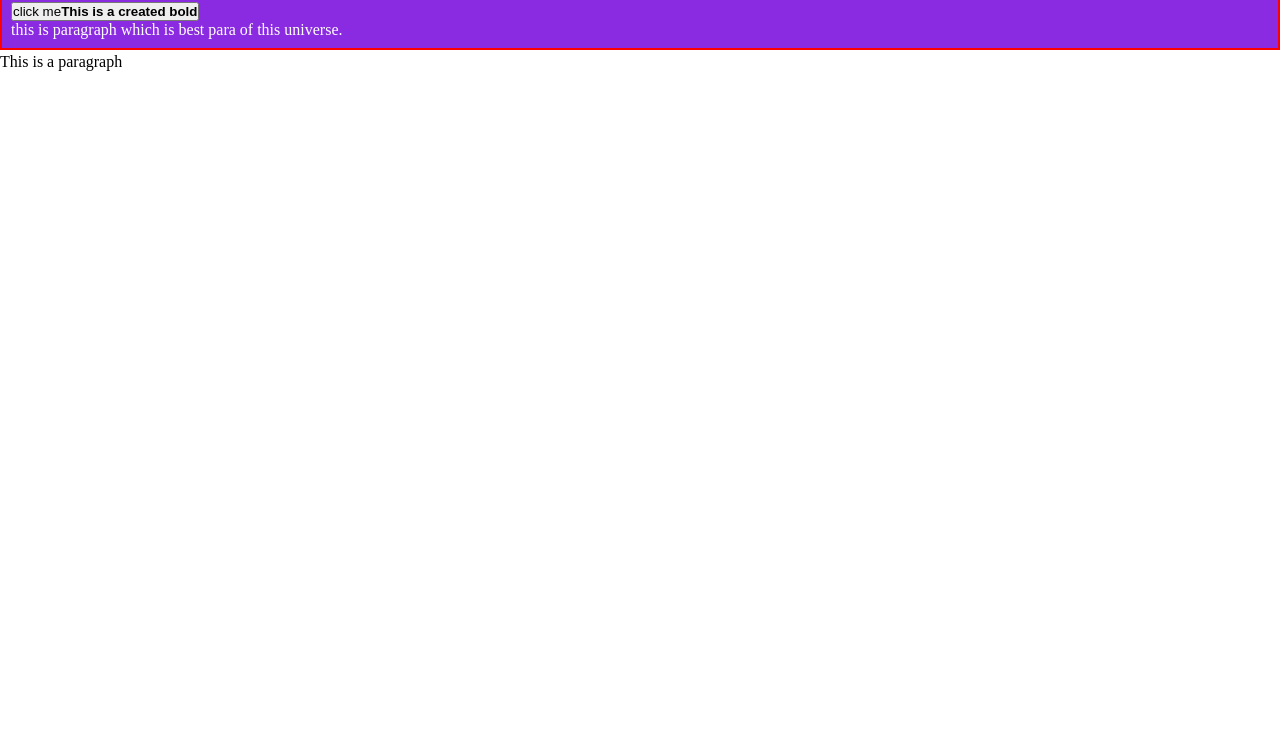
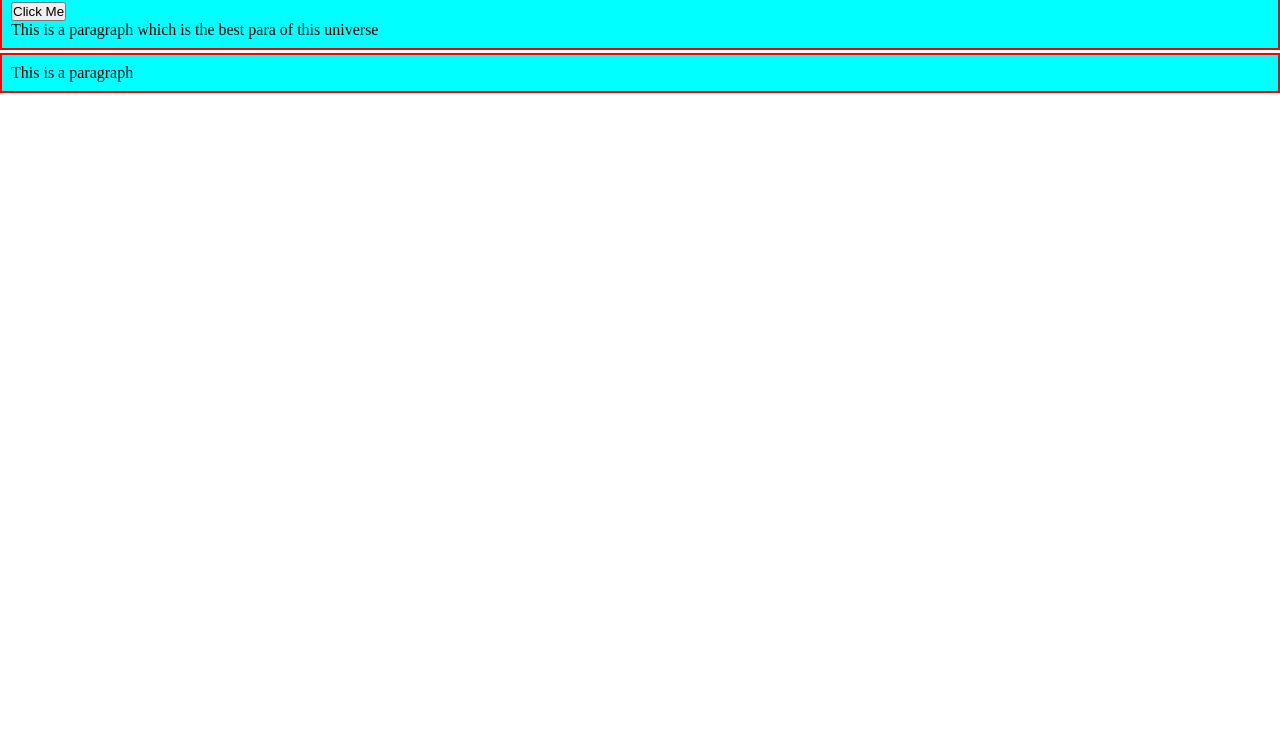
Before and after one commit to juhinagpure/Complete-JavaScript-, a plain HTML site: page index.html in a window 1280 px wide. Shown: the part 49-800 px from the top of the page. Drawn offline with Linux system fonts and the light colour scheme.

Commit message:
initial commit

```diff
--- a/index.html
+++ b/index.html
@@ -2,7 +2,6 @@
 <html lang="en">
 <head>
     <meta charset="UTF-8">
-    <meta http-equiv="X-UA-Compatible" content="IE=edge">
     <meta name="viewport" content="width=device-width, initial-scale=1.0">
     <title>JavaScript Tutorial</title>
     <style>
@@ -10,13 +9,11 @@
             margin: 0;
             padding: 0;
         }
-
         .container{
             border: 2px solid red;
             margin: 3px 0;
             background: cyan;
             padding: 9px;
-
         }
         .bg-primary{
             background-color: blueviolet;
@@ -27,12 +24,12 @@
     </style>
 </head>
 <body>
-    <h1>Welcome to my JavaScript Tutorial</h1>
+    <h1>Welcome to this JavaScript Tutorial</h1>
     <div id="firstContainer" class="container">
-        <button id="click" onclick="clicked() ">click me</button>
-        <p>this is paragraph which is best para of this universe.</p>
+        <button id="click" onclick="clicked()">Click Me</button>
+        <p>This is a paragraph which is the best para of this universe</p>
     </div>
-    <div class="Container">
+    <div class="container">
         <p>This is a paragraph</p>
     </div>
     <script src="script.js"></script>
--- a/script.js
+++ b/script.js
@@ -1,21 +1,25 @@
-// 1. ways to print in JavaScript
-// console.log("hello world")
-//alert("me");
+// 1. Ways to print in JavaScript
+// console.log("Hello World");
+// alert("me");
 // document.write("this is document write")
 
-// 2. JavaScript console API
-// console.log("hello world")
-// alert("me");
-// document.write("this is document write")
-// console.warning("this is warning")
-// console.error("this is an error")
+// 2. Javascript console API
+// console.log("Hello World", 4 + 6, "Another log");
+// console.warn("this is warning");
+// console.error("This is an error");
 
-// 3.JavaScript variables
-// what are variables? - containers to store data values.
+// 3. JavaScript Variables
+// What are Variables? - Containers to store data values
 
-// var number = 34;
+/*
+multi
+line
+commment
+*/
+
+// var number1 = 34;
 // var number2 = 56;
-// console.log(number+number2);
+// // console.log(number1 + number2);
 
 // // 4. Data types in JavaScript
 // // Numbers
@@ -23,57 +27,55 @@
 // var num2 = 56.76;
 
 // // String
-// var str1 = "this is a string";
-// var str2 = "this is also a string";
+// var str1 = "This is a string";
+// var str2 = 'This is also a string';
 
-// // objects
+// // Objects
 // var marks = {
-//     Atharv:99.97,
-//     Juhi:34,
-//     Anushka:78.
+//     ravi: 34,
+//     shubham: 78,
+//     harry: 99.977
 // }
-// console.log(marks);
+// // console.log(marks);
 
 // // Booleans
 // var a = true;
-// var b = false;;
-// console.log(a,b);
+// var b = false;
+// // console.log(a, b);
 
-// var und = undefined;
-// var und
-// console.log(und);
+// // var und = undefined;
+// var und;
+// // console.log(und);
 
 // var n = null;
-// console.log(n);
-
+// // console.log(n);
 // /*
-// At a very high level , there are two types of data types in JavaScript.
-// 1. Primitive data types:undefined,null,number,string,boolean,symbol.
-// 2. Reference data types:Arrays and objects.
+// At a very high level, there are two types of data types in JavaScript
+// 1. Primitive data types: undefined, null, number, string, boolean, symbol
+// 2. Reference data types: Arrays and Objects
 // */
 
-// // Arrays
-// var arr = [1,2,"juhi",4,5]
-// console.log(arr);
+// var arr = [1, 2, "bablu", 4, 5]
+// // console.log(arr)
 
-// // operators in JavaScript
-// // Arithmetic operators
-// var a = 34;
-// var b = 56;
-// console.log("The value of a + b is",a+b);
-// console.log("The value of a - b is",a-b);
-// console.log("The value of a * b is",a*b);
-// console.log("The value of a / b is",a/b);
+// // Operators in JavaScript
+// // Arithmetic Operators
+// var a = 100;
+// var b = 10;
+// // console.log("The value of a + b is ", a+b);
+// // console.log("The value of a - b is ", a-b);
+// // console.log("The value of a * b is ", a*b);
+// // console.log("The value of a / b is ", a/b);
 
-// // Asignment Operators
+// // Assignment Operators
 // var c = b;
 // // c += 2;
-// // c -= 2;  //c=c-2;
+// // c -= 2; // c = c - 2;
 // // c *= 2;
 // // c /= 2;
 // // console.log(c);
 
-// // comparison operators
+// // Comparison Operators
 // var x = 34;
 // var y = 56;
 // // console.log(x == y);
@@ -82,171 +84,219 @@
 // // console.log(x > y);
 // // console.log(x < y);
 
-// // logical operators
-// // logical and
-// //  console.log(true && true)
-// //  console.log(true && false)
-// //  console.log(false && true)
-// //  console.log(false && false)
+// // Logical Operators
 
-// // logical or
-// //  console.log(true || true)
-// //  console.log(true  || false)
-// //  console.log(false  || true)
-// //  console.log(false || false)
+// // Logical and
+// // console.log(true && true)
+// // console.log(true && false)
+// // console.log(false && true)
+// // console.log(false && false)
 
-// // logical not
+// // Logical or
+// // console.log(true || true)
+// // console.log(true || false)
+// // console.log(false || true)
+// // console.log(false || false)
+
+// // Logical not
 // // console.log(!false);
 // // console.log(!true);
-// function avg(a, b){
-//     c = (a + b)/2;
+
+// // Function in JavaScript
+// function avg(a, b) {
+//     c = (a + b) / 2;
 //     return c;
 // }
+// // DRY = Do not repeat yourself
+// c1 = avg(4, 6);
+// c2 = avg(14, 16);
+// // console.log(c1, c2);
 
-// c1 = avg(4, 6);
-// c2 = avg(14,16);
-// console.log(c1,c2);
+// // Conditionals in JavaScript
+// /*
+// var age = 41;
+// // Single if statement
+// if(age > 18){
+//     console.log('You can drink rasna water');
+// }
+// // if - else statement
+// // if(age > 18){
+// //     console.log('You can drink rasna water');
+// // }
+// // else{
+// //     console.log('You cannot drink rasna water');
+// // }
 
-// conditionals in JavaScript
-
-// var age = 25;
-// // single if statement
-//  if(age > 8){
-//      console.log("you are not a kid"); }
-
-// if - else statement
-// if(age > 8){
-//     console.log("you are not a kid");
+// age = 25;
+// // if-else Ladder
+// if(age > 32){
+//     console.log("You are not a kid");
+// }
+// else if(age >26){
+//     console.log("Bachhe nahi rahe");
+// }
+// else if(age >22){
+//     console.log("Yes Bachhe nahi rahe");
+// }
+// else if(age >18){
+//     console.log("18 Bachhe nahi rahe");
 // }
 // else{
-//     console.log("you are a kid")
-// }
-
-// if - else ladder
-// if(age > 32){
-//     console.log("you are not a kid")
-// }
-// else if(age > 26){
-//     console.log("bacche nhi rahe");
-// }
-// else if(age > 22){
-//     console.log(" yes bacche nhi rahe");
-// }
-// else if(age > 18){
-//     console.log("18 bacche nhi rahe");
-// }
-// else{
-//     console.log("bacche rahe");
+//     console.log("Bachhe rahe");
 // }
 // console.log("End of ladder");
+// */
 
 // var arr = [1, 2, 3, 4, 5, 6, 7];
 // // console.log(arr);
-// for(var i = 0; i<arr.length;i++){
-// if(i==2){
-//     // break
-//     continue;
-// }
+// // for(var i=0;i<arr.length;i++){
+// //     if(i==2){
+// //         // break;
+// //         continue;
+// //     }
+// //     console.log(arr[i])
+// // }
 
+// // arr.forEach(function(element){
+// //     console.log(element);
+// // })
+// // const ac = 0;
+// // ac++;
+// // ac = ac +1;
+// // let j = 0;
+// // while(j<arr.length){
+// //     console.log(arr[j]);
+// //     j ++;
+// // }
 
-//     console.log(arr[i])
-// }
+// // do{
+// //     console.log(arr[j]);
+// //     j++;
+// // } while (j < arr.length);
 
-// arr.forEach(function(element){
-//     console.log(element);
-// })
-
-// const ac = 0;
-// ac++;
-// ac = ac + 1;
-// let j = 0;
-// while(j<arr.length){
-//     console.log(arr[j]);
-//     j++;
-// }
-
-// do{
-//     console.log(arr[j]);
-//     j++;
-//   }  while(j < arr.length);
-
-
-//  let myArr = ["fan","camera",34,null,true];
+// let myArr = ["Fan", "Camera", 34, null, true];
 // // Array Methods
-// console.log(myArr.length);
+// // console.log(myArr.length);
 // // myArr.pop();
 // // myArr.push("harry")
 // // myArr.shift()
-// myArr.unshift("harry")
-// const newlen = myArr.unshift("harry")
-// console.log(newlen)
-// console.log(myArr);
+// // const newLen = myArr.unshift("Harry")
+// // console.log(newLen);
+// // console.log(myArr);
 
-// string methods in JavaScript
-// let mylovelystring = "Harry is a good boy";
-// // console.log(mylovelystring.length)
-// // console.log(mylovelystring.indexOf("good"))
+// // String Methods in JavaScript
+// let myLovelyString = "Harry is a good boy good good Harry";
+// // console.log(myLovelyString.length)
+// // console.log(myLovelyString.indexOf("good"))
+// // console.log(myLovelyString.lastIndexOf("good"))
 
-// // console.log(mylovelystring.slice(1,4))
-// d = mylovelystring.replace("juhi","anushka");
-// d = d.replace("good","bad");
-// console.log(d,mylovelystring)
+// // console.log(myLovelyString.slice(1,4))
+// d = myLovelyString.replace("Harry", "Rohan");
+// // d = d.replace("good", "bad");
+// // console.log(d, myLovelyString)
 
 // let myDate = new Date();
-// console.log(myDate.getTime());
-// console.log(myDate.getFullYear());
-// console.log(myDate.getDay());
-// console.log(myDate.getMinutes());
-// console.log(myDate.getHours());
+// // console.log(myDate.getTime());
+// // console.log(myDate.getFullYear());
+// // console.log(myDate.getDay());
+// // console.log(myDate.getMinutes());
+// // console.log(myDate.getHours());
 
-// DOM Manipulation
-// let elem = document.getElementById("click");
-// console.log(elem)
+// // DOM Manipulation
+// let elem = document.getElementById('click');
+// // console.log(elem);
 
-let elemClass = document.getElementsByClassName("container")
-// console.log(elemClass);
-// elemClass[0].style.background = 'yellow';
-elemClass[0].classList.add("bg-primary");
-elemClass[0].classList.add("text-success");
-// console.log(elem.innerHTML);
-// console.log(elem.innerText);
+// let elemClass = document.getElementsByClassName("container")
+// // console.log(elemClass);
+// // elemClass[0].style.background = "yellow";
+// elemClass[0].classList.add("bg-primary")
+// elemClass[0].classList.add("text-success")
+// // console.log(elem.innerHTML);
+// // console.log(elem.innerText);
 
-// console.log(elemClass[0].innerHTML);
-// console.log(elemClass[0].innerText);
+// // console.log(elemClass[0].innerHTML);
+// // console.log(elemClass[0].innerText);
+// tn = document.getElementsByTagName('div')
+// // console.log(tn)
+// createdElement = document.createElement('p');
+// createdElement.innerText = "This is a created para";
+// tn[0].appendChild(createdElement);
+// createdElement2 = document.createElement('b');
+// createdElement2.innerText = "This is a created bold";
+// tn[0].replaceChild(createdElement2, createdElement);
+// // removeChild(element); ---> removes an element
 
-tn = document.getElementsByTagName("button");
-console.log(tn);
-createdElement = document.createElement('p')
-createdElement.innerText = "This is a created para";
-tn[0].appendChild(createdElement);
-createdElement2 = document.createElement('b');
-createdElement2.innerText = "This is a created bold";
-tn[0].replaceChild(createdElement2, createdElement);
-// removeChild(Element); ---> removes an element
+// // Selecting using Query
+// // sel = document.querySelector('.container')
+// // console.log(sel)
+// // sel = document.querySelectorAll('.container')
+// // console.log(sel)
+
+// // function clicked(){
+// //     console.log('The button was clicked')
+// // }
+// // window.onload = function(){
+// //     console.log('The document was loaded')
+
+// // }
+// // Events in JavaScript
+// // firstContainer.addEventListener('click', function(){
+// //     document.querySelectorAll('.container')[1].innerHTML = "<b> We have clicked</b>"
+// //     console.log("Clicked on Container")
+// // })
+
+// // firstContainer.addEventListener('mouseover', function(){
+// //     console.log("Mouse on Container")
+// // })
+
+// // firstContainer.addEventListener('mouseout', function(){
+// //     console.log("Mouse out of Container");
+// // })
+
+// // let prevHTML = document.querySelectorAll('.container')[1].innerHTML;
+// // firstContainer.addEventListener('mouseup', function(){
+// //     document.querySelectorAll('.container')[1].innerHTML = prevHTML;
+// //     console.log("Mouse up when clicked on Container");
+// // })
+
+// firstContainer.addEventListener('mousedown', function(){
+//     document.querySelectorAll('.container')[1].innerHTML = "<b> We have clicked</b>"
+//     console.log("Mouse down when clicked on Container");
+// })
 
 
-// Selecting using Query
-sel = document.querySelector('.container')
-console.log(sel)
-sel = document.querySelectorAll('.container')
-console.log(sel)
+// Arrow Functions
+// function summ(a, b){
+//     return a+b;
+// }
+// summ = (a,b)=>{
+//     return a+b;
+// }
 
-function clicked(){
-    console.log('The button was clicked')
-}
-window.onload = function(){
-    console.log('The document was loaded')
-}
+// logKaro = ()=>{
+//     document.querySelectorAll('.container')[1].innerHTML = "<b> Set interval fired</b>"
+//     console.log("I am your log")
+// }
+// SetTimeout and setinterval
+// clr = setTimeout(logKaro, 5000);
+// clr = setInterval(logKaro, 2000);
+// use clearInterval(clr)/clearTimeout(clr) to cancel setInterval/setTimeout
 
-// Events in JavaScript
-firstContainer.addEventListener('click', function(){
-    console.log('clicked on container');
-})
+// JavaScript localStorage
+// localStorage.setItem('name', 'harry')
+// localStorage
+// localStorage.getItem('name')
+// localStorage.removeItem('name')
+// localStorage.clear();
 
-firstContainer.addEventListener('mouseover', function(){
-    console.log('mouse on container');
-})
+// Json
+// obj = {name: "harry", length: 1, a: {this: 'tha"t'}}
+// jso = JSON.stringify(obj);
+// console.log(typeof jso)
+// console.log(jso)
+// parsed = JSON.parse(`{"name":"harry","length":1,"a":{"this":"that"}}`)
+// console.log(parsed);
 
-firstContainer.addEventListener('mouseout', function(){
-    console.log('mouse out of container');
-})
+// Template literals - Backticks
+a = 34;
+console.log(`this is my ${a}`)
```
Lines whose indentation alone changed are shown as unchanged.
